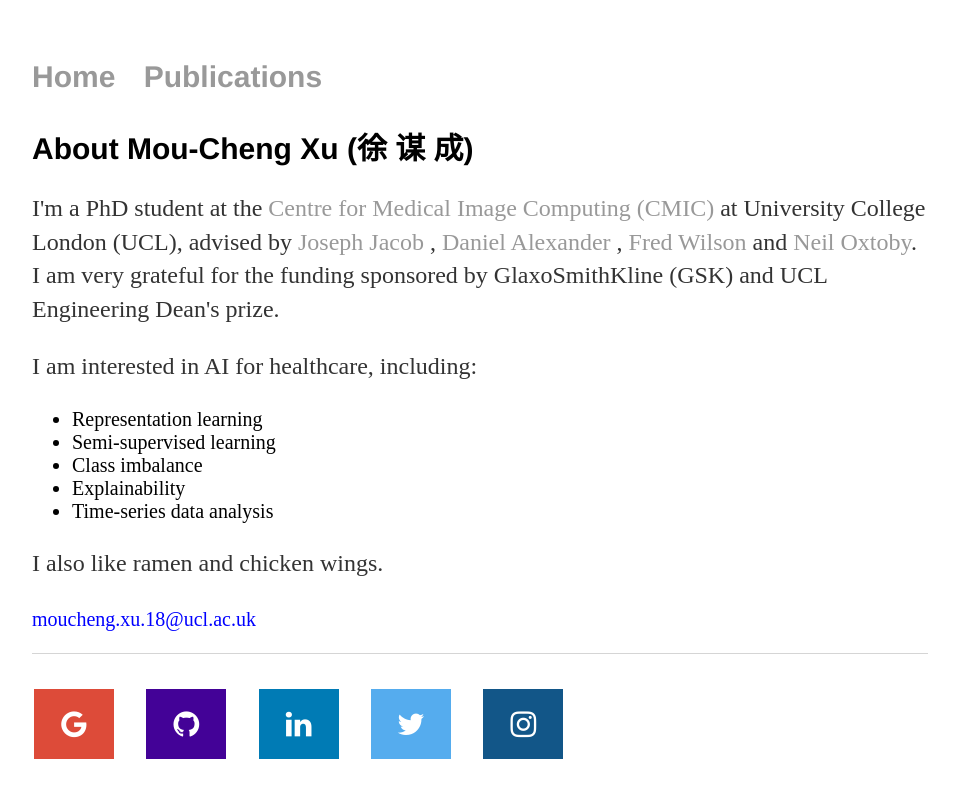
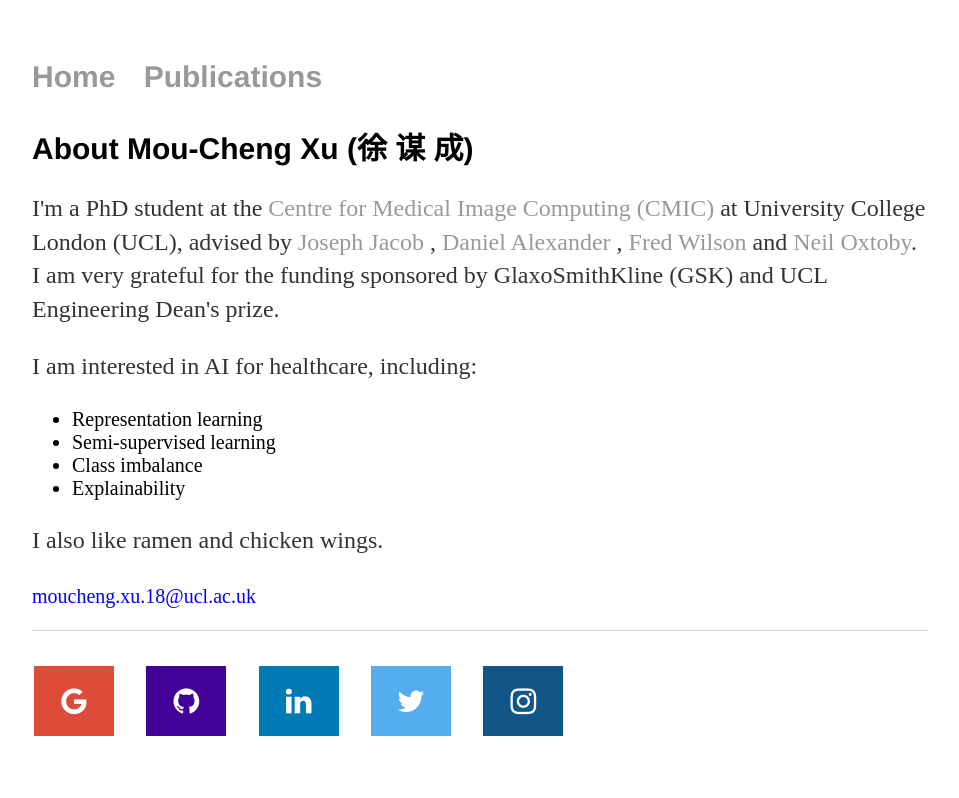
Before and after one commit to moucheng2017/mouchengxu.github.io, a Jekyll site: the page built from index.html, in a window 1280 px wide. Shown: the top 798 px of the page, without its empty margins (160-1119 px from the left). Built offline with Jekyll 4.4.1, drawn with Linux system fonts in a browser that asks for light colours.

Commit message:
Update index.html

```diff
--- a/index.html
+++ b/index.html
@@ -22,7 +22,6 @@ title: Mou-Cheng Xu
 		  	<li style="font-size:20px"> Semi-supervised learning </li>
 		  	<li style="font-size:20px"> Class imbalance </li>
 			<li style="font-size:20px"> Explainability </li>
-		  	<li style="font-size:20px"> Time-series data analysis </li>
 		</ul>
 
 	</p>
```
